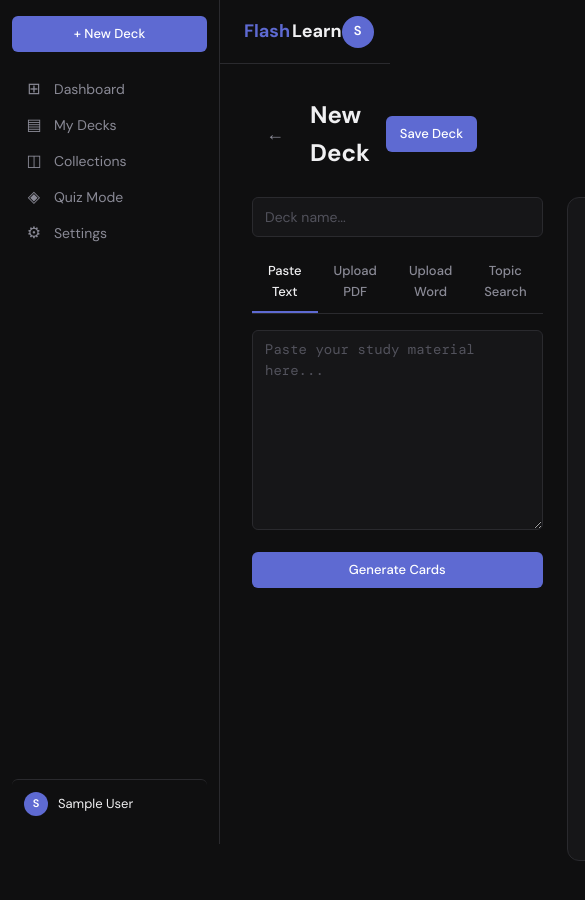
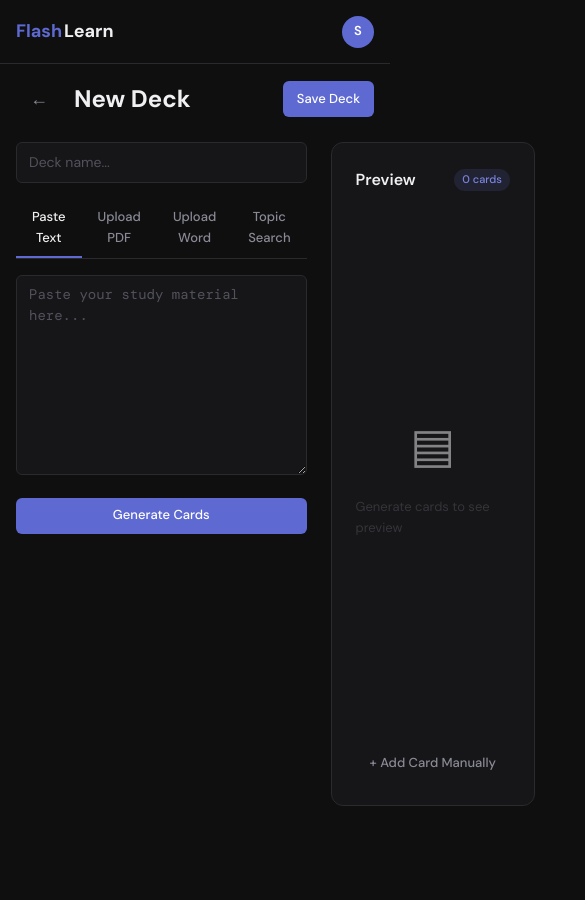
Before and after one commit to Prashant-26k/FlashLearn, a React (Vite) app: page /create in a window 390 px wide. Shown: the top 900 px of the page, 585 px wide, since content can reach past the window. Built offline with nearby package versions, Linux system fonts and the light colour scheme; sample sign-in values are in the browser's storage.

Commit message:
Added responsiveness

```diff
--- a/src/index.css
+++ b/src/index.css
@@ -391,6 +391,17 @@
   flex-direction: column;
   padding: 16px 12px;
   z-index: 100;
+  transition: transform 0.3s ease-in-out;
+}
+
+@media (max-width: 768px) {
+  .sidebar {
+    transform: translateX(-100%);
+  }
+
+  .sidebar.open {
+    transform: translateX(0);
+  }
 }
 
 .nav-item {
@@ -436,6 +447,14 @@
   left: 220px;
   right: 0;
   z-index: 99;
+  transition: left 0.3s ease-in-out, padding 0.3s ease-in-out;
+}
+
+@media (max-width: 768px) {
+  .topbar {
+    left: 0;
+    padding: 0 16px;
+  }
 }
 
 /* ── Layout ── */
@@ -448,6 +467,14 @@
   margin-top: 64px;
   padding: 32px;
   min-height: calc(100vh - 64px);
+  transition: margin-left 0.3s ease-in-out, padding 0.3s ease-in-out;
+}
+
+@media (max-width: 768px) {
+  .main-content {
+    margin-left: 0;
+    padding: 16px;
+  }
 }
 
 /* ── Dropdown ── */
@@ -577,6 +604,12 @@
   padding: 32px;
   max-width: 440px;
   width: 90%;
+}
+
+@media (max-width: 768px) {
+  .modal-card {
+    padding: 24px;
+  }
 }
 
 /* ── Toast ── */
@@ -710,6 +743,12 @@
   transition: border-color 150ms ease;
 }
 
+@media (max-width: 768px) {
+  .upload-zone {
+    padding: 32px 16px;
+  }
+}
+
 .upload-zone:hover {
   border-color: var(--border-active);
 }
```
Also changed, not shown: 1 other file (tests, documents, lock files or other folders).
